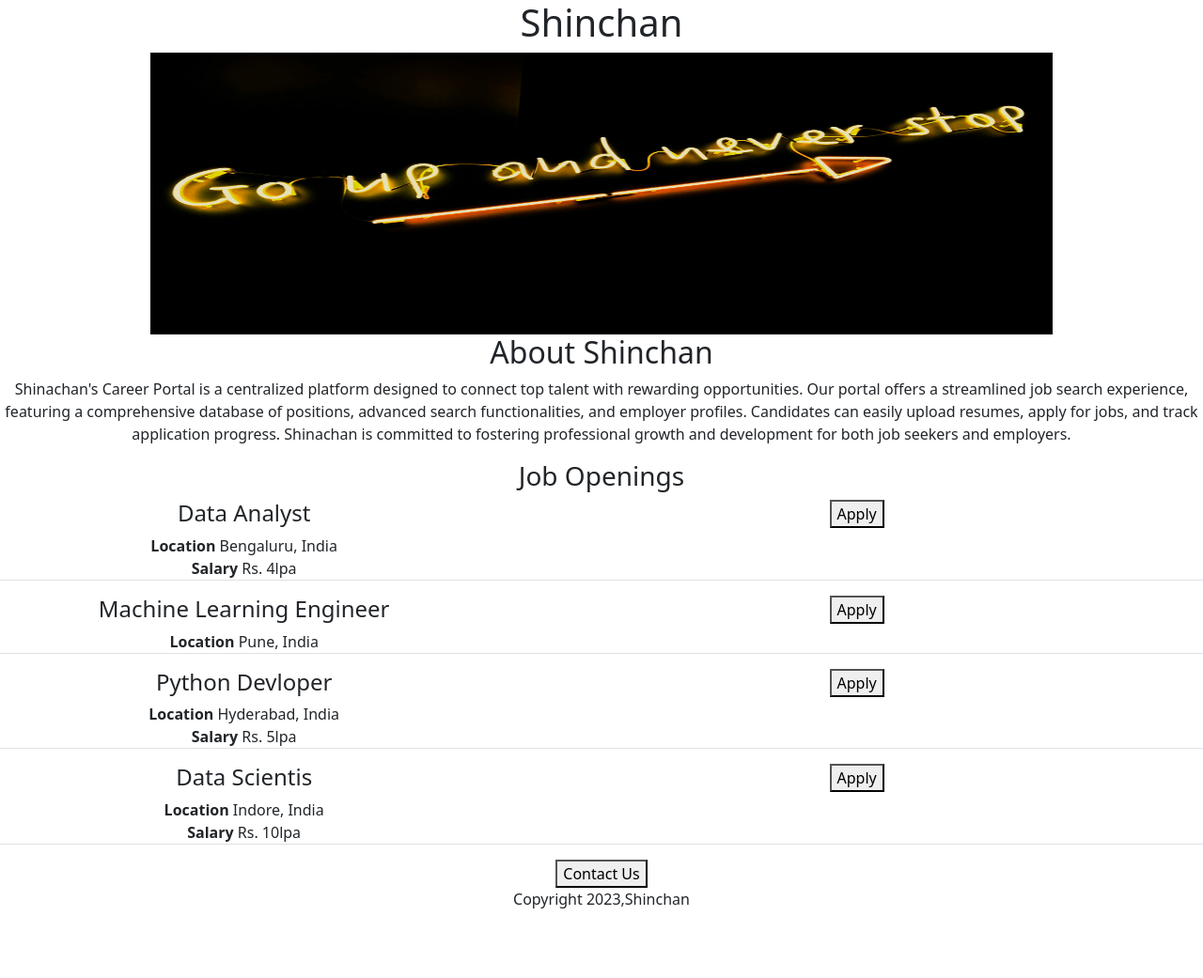
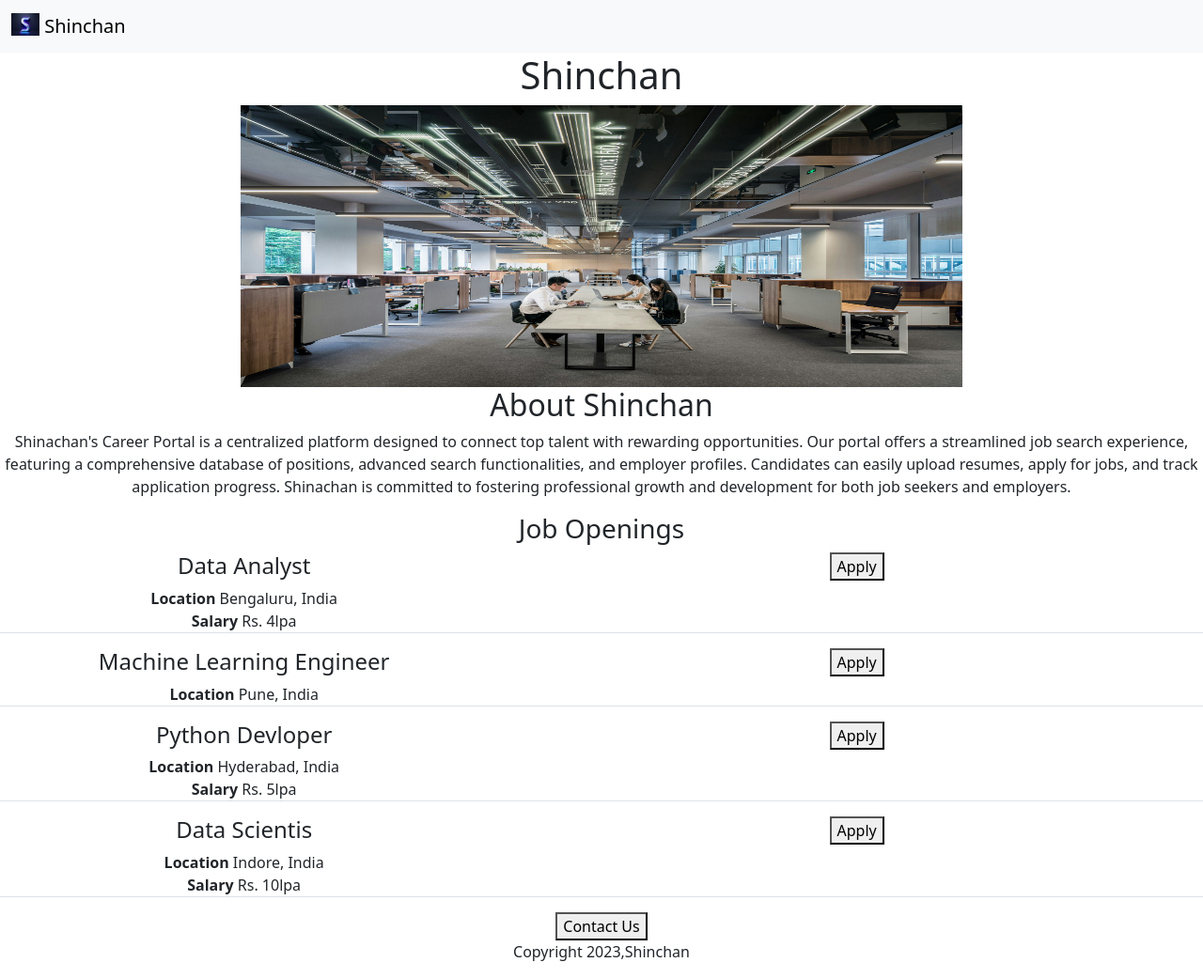
Before and after one commit to prasad2902/jobportal, a Flask app: page / in a window 1280 px wide. Shown: the whole page at 94% size. Before the commit the page ends 967 px from the top, so only its background shows below. Run offline with Flask 3, Linux system fonts and the light colour scheme.

Commit message:
made some changes

```diff
--- a/templates/home.html
+++ b/templates/home.html
@@ -11,26 +11,27 @@
 
   </head>
   <body>
+    {% include 'nav.html' %}
 
     <div class="text-center"  class="container" class="custom-dark-grey" >
 
-      <h1 class="padding-bottom-8px" class="fw-bolder" >Shinchan</h1>
+      <h1 class="padding-bottom-10px" class="fw-bolder" >Shinchan</h1>
 
-      <img class="padding-bottom-8px" src="https://e76a99da-1963-4fb8-b2a4-75ddaa8d57a6-00-rj4rbkpsb76c.pike.replit.dev/static/fab-lentz-mRMQwK513hY-unsplash.jpg" height="300px" width="75%">
+      <img class="padding-bottom-10px" src="https://e76a99da-1963-4fb8-b2a4-75ddaa8d57a6-00-rj4rbkpsb76c.pike.replit.dev/static/lycs-architecture-U2BI3GMnSSE-unsplash.jpg" height="300px" width="60%">
 
-      <h2 class="padding-bottom-8px" >About Shinchan</h2>
+      <h2 class="padding-bottom-10px" >About Shinchan</h2>
 
 
-      <p class="padding-bottom-8px" class="lead">Shinachan's Career Portal is a centralized platform designed to connect top talent with rewarding opportunities. Our portal offers a streamlined job search experience, featuring a comprehensive database of positions, advanced search functionalities, and employer profiles. Candidates can easily upload resumes, apply for jobs, and track application progress. Shinachan is committed to fostering professional growth and development for both job seekers and employers.</p>
+      <p class="padding-bottom-10px" class="lead">Shinachan's Career Portal is a centralized platform designed to connect top talent with rewarding opportunities. Our portal offers a streamlined job search experience, featuring a comprehensive database of positions, advanced search functionalities, and employer profiles. Candidates can easily upload resumes, apply for jobs, and track application progress. Shinachan is committed to fostering professional growth and development for both job seekers and employers.</p>
 
 
-      <h3 class="padding-bottom-8px" >Job Openings</h3>
+      <h3 class="padding-bottom-10px" >Job Openings</h3>
       {% for job in jobs%}
         {% include 'job.html' %}
       {% endfor%}
 
-      <button class="padding-bottom-8px" class="btn btn-primary">Contact Us</button>
-      <p class="padding-bottom-8px">Copyright 2023,Shinchan</p>
+      <button class="padding-bottom-10px" class="btn btn-outline-primary">Contact Us</button>
+      <p class="padding-bottom-10px">Copyright 2023,Shinchan</p>
 
 
     </div>
--- /dev/null
+++ b/templates/nav.html
@@ -0,0 +1,8 @@
+<nav class="navbar bg-body-tertiary" class="shadow-sm p-3 mb-5 bg-body-tertiary rounded">
+  <div class="container-fluid">
+    <a class="navbar-brand" href="#">
+      <img src="/static/240_F_691256613_uBk4GQtjh8ODDd1VWDqxroW3nllTzQwF.jpg" alt="Logo" width="30" height="24" class="d-inline-block align-text-top">
+      Shinchan
+    </a>
+  </div>
+</nav>
```
Also changed, not shown: static/240_F_691256613_uBk4GQtjh8ODDd1VWDqxroW3nllTzQwF.jpg (added), static/fab-lentz-mRMQwK513hY-unsplash.jpg (deleted), static/lycs-architecture-U2BI3GMnSSE-unsplash.jpg (added).
